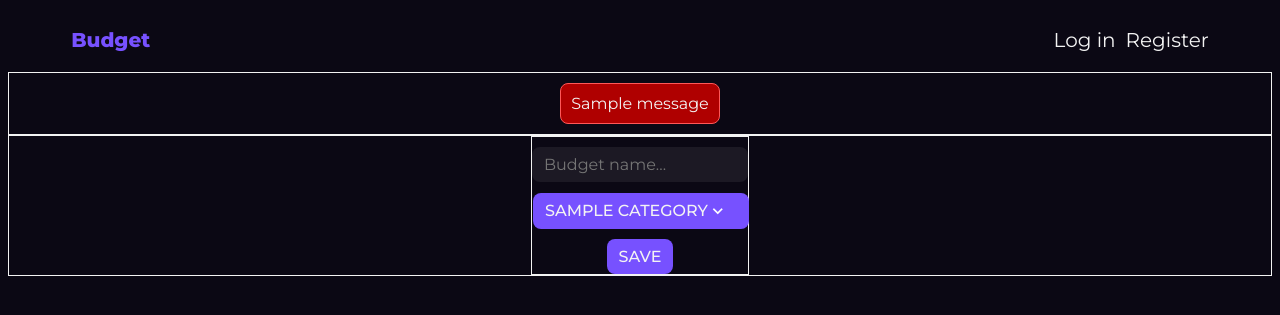
After one commit to j-mattias/budget, a Flask app: template templates/create.html in a window 1280 px wide. The commit adds this page. Shown: the top 315 px of the page. Run offline with Flask 3, Linux system fonts and the light colour scheme; the template is opened without the code that fills it: most values are stand-ins (such as "Sample title", 1, 10 or a date in 2020); one stand-in notice (Sample message) is shown.

Commit message:
Added create form, JS functionality for the form and some minor edits to other files

```diff
--- a/app.py
+++ b/app.py
@@ -1,7 +1,7 @@
 import os
 import re
 
-from flask import Flask, render_template, request, session, redirect, flash, url_for
+from flask import Flask, render_template, request, session, redirect, flash, url_for, jsonify
 from flask_session import Session
 from db_models import *
 from werkzeug.security import check_password_hash, generate_password_hash
@@ -44,9 +44,16 @@
     return render_template("index.html", temp=temp, user=session["user_id"])
 
 
-@app.route("/create")
+@app.route("/create", methods=["GET", "POST"])
 def create():
-    return "Create route"
+
+    if request.method == "POST":
+
+        form = request.json
+        print(f"FORM >>>>>>>>> {form}")
+        return jsonify({"response": "Data submitted"})
+    else:
+        return render_template("create.html", categories=CATEGORIES)
 
 
 @app.route("/account")
@@ -156,3 +163,6 @@
         flash(error)
 
     return render_template("register.html")
+
+if __name__ == "__main__":
+    app.run(debug=True)
--- a/db_models.py
+++ b/db_models.py
@@ -39,8 +39,8 @@
 
     id: Mapped[int] = mapped_column(primary_key=True)
     user_id: Mapped[int] = mapped_column(ForeignKey("users.id"))
-    budget: Mapped[int]
-    result: Mapped[int]
+    budget: Mapped[float]
+    result: Mapped[float]
     name: Mapped[str]
 
     # https://stackoverflow.com/questions/76942961/specify-timestamp-column-type-hint-in-the-creation-of-a-table-using-sqlalchemy-a
@@ -69,7 +69,7 @@
     # A list in app.py will define valid categories for more flexibility
     category: Mapped[str]
     note: Mapped[Optional[str]] = mapped_column(default="expense")
-    amount: Mapped[int]
+    amount: Mapped[float]
 
     budget: Mapped["Budget"] = relationship(back_populates="expenses")
 
--- a/static/script.js
+++ b/static/script.js
@@ -0,0 +1,134 @@
+document.addEventListener("DOMContentLoaded", function () {
+
+    /* Accordion */
+    // https://www.w3schools.com/howto/howto_js_accordion.asp
+    const accordions = document.querySelectorAll(".accordion");
+
+    for (let accordion of accordions) {
+        accordion.addEventListener("click", function() {
+
+            // Toggle the active class on/off
+            this.classList.toggle("active");
+
+            // Select the item class, the sibling of accordion
+            let item = this.nextElementSibling;
+            let icon = this.querySelector(".material-icons");
+
+            // If category is open, close it
+            if (item.style.display == "block") {
+                item.style.display = "none";
+                icon.textContent = "expand_more";
+            // Else open it
+            } else {
+                item.style.display = "block";
+                icon.textContent = "expand_less";
+            }
+        });
+    }
+
+    /* Add and remove input fields for categories */
+    const addButtons = document.querySelectorAll(".add");
+    let i = 0;
+    for (let addButton of addButtons) {
+        addButton.addEventListener("click", function() {
+
+            // Create inputs and set some attribute values
+            let inputExpense = document.createElement("input");
+            let inputCost = document.createElement("input");
+
+            inputExpense.type = "text";
+            inputExpense.name = "expense";
+            inputExpense.placeholder = "Expense";
+
+            inputCost.type = "number";
+            inputCost.name = "cost";
+            inputCost.placeholder = "Cost";
+            inputCost.step = "0.01";
+            inputCost.min = "0.01";
+            inputCost.setAttribute("required", "true");
+
+            // Create div and append inputs
+            let div = document.createElement("div");
+            div.dataset.category = addButton.id;
+            div.id = i;
+            div.classList.add("created");
+
+            div.appendChild(inputExpense);
+            div.appendChild(inputCost);
+
+            // Add a button to remove inputs
+            let removeButton = document.createElement("button");
+            removeButton.type = "button";
+            removeButton.textContent = "-";
+            removeButton.classList.add("delete");
+            removeButton.setAttribute("onclick", `removeInput(${div.id})`);
+            div.appendChild(removeButton);
+
+            // Add inputs to correct category
+            let item = document.querySelector(`#${addButton.id}`);
+            item.appendChild(div);
+
+            // Increment i to associate an id value for each input row with the correct delete button
+            i++;
+        });
+    }
+
+    /* Form data collection and formatting */
+    // https://www.youtube.com/watch?v=DqyJFV7QJqc
+    // Select the form
+    const form = document.querySelector(".budget-form");
+
+    // Listen for the submit event
+    form.addEventListener("submit", function(event) {
+
+        // Prevent default behavior
+        event.preventDefault();
+
+        // Create initial object to append and nest other inputs in
+        let formData = {
+            budget: document.querySelector("input[name='budget']").value.trim()
+        };
+
+        // Select the input rows that were added by the user
+        let created = document.querySelectorAll(".created");
+
+        // For each row of fields, get the expense and cost, adding them to the object
+        created.forEach((input) => {
+
+            // Get the category name so that specific expenses and costs can be assosciated with it
+            let categoryName = input.dataset.category;
+            let expense = input.querySelector("input[name='expense']").value.trim();
+            let cost = parseFloat(input.querySelector("input[name='cost']").value.trim());
+
+            // Check inputs and whether the category key exists, otherwise create it
+            if (categoryName && expense && !isNaN(cost)) {
+                if (!formData.hasOwnProperty(categoryName)) {
+                    formData[categoryName] = {};
+                }
+
+                // Add users expense and cost as key value pairs to the object
+                formData[categoryName][expense] = cost;
+            } else {
+                console.log("Invalid input");
+            }
+        });
+
+        // Send a POST request to the /create view
+        fetch("/create", {
+            method: "POST",
+            headers: {
+                "Content-Type": "application/json"
+            },
+            body: JSON.stringify(formData)
+        });
+
+        console.log(formData);
+        console.log(JSON.stringify(formData));
+    });
+});
+
+/* Delete inputs */
+function removeInput(id) {
+    let div = document.getElementById(id);
+    div.remove();
+}
--- a/static/styles.css
+++ b/static/styles.css
@@ -1,13 +1,16 @@
 @import url('https://fonts.googleapis.com/css2?family=Montserrat:ital,wght@0,100..900;1,100..900&display=swap');
 
-/* Defaults */
-* {
+:root {
     --main-color: #0b0814;
     --text-color: rgb(243, 243, 243);
     --nav-hover: #7751ff;
     --logo-color: rgba(119, 81, 255, 1);
     --input-color: #7751ff;
+    --button-hover: rgba(119, 81, 255, 0.7);
+}
 
+/* Defaults */
+* {
     background-color: var(--main-color);
     color: var(--text-color);
     font-family: "Montserrat", sans-serif;
@@ -21,6 +24,14 @@
 .container {
     display: flex;
     justify-content: center;
+    flex-wrap: wrap;
+    /* temp for visuals */
+    border-style: solid;
+    border-width: thin;
+}
+
+ul {
+    padding: 0;
 }
 
 /* Navbar */
@@ -28,17 +39,22 @@
     display: flex;
     justify-content: flex-end;
     align-items: center;
-    padding: 30px 10%;
+    padding: 0 5%;
 }
 
 .navbar li {
-    display: inline-block;
-    padding: 0px 10px;
+    padding: 0px 0px 0px 10px;
 }
 
 .navbar li a {
     transition: all 0.1s ease 0s;
     text-decoration: none;
+}
+
+.navbar ul {
+    display: flex;
+    padding: 0;
+    list-style: none;
 }
 
 .navbar li a:hover {
@@ -50,6 +66,39 @@
     text-decoration: none;
     font-weight: 800;
     margin-right: auto;
+}
+
+/* Budget input */
+.accordion {
+    background-color: var(--logo-color);
+    width: 100%;
+    text-align: left;
+    /* text-transform: capitalize; */
+    margin: 1px;
+}
+
+.active {
+    background-color: var(--button-hover);
+}
+
+.item {
+    display: none;
+    overflow: hidden;
+}
+
+.material-icons.md-20 {
+    font-size: 20px;
+}
+
+.material-icons {
+    color:white;
+    background: none;
+    float: right;
+}
+
+.add {
+    float: bottom;
+    width: 100%;
 }
 
 /* Inputs */
@@ -80,7 +129,7 @@
 }
 
 button:hover {
-    background-color: rgba(119, 81, 255, 0.7);
+    background-color: var(--button-hover);
 }
 
 form > button {
--- /dev/null
+++ b/templates/create.html
@@ -0,0 +1,18 @@
+{% extends "layout.html" %}
+
+{% block title %}Create{% endblock %}
+
+{% block body %}
+    <div class="container">
+        <form class="budget-form">
+            <input autocomplete="off" name="budget" placeholder="Budget name..." type="text">
+            {% for category in categories %}
+                <button class="accordion" type="button">{{ category }}<i class="material-icons md-20">expand_more</i></button>
+                <div class="item" id="{{ category }}">
+                    <button type="button" class="add" id="{{ category }}">Add Expense</button>
+                </div>
+            {% endfor %}
+            <button type="submit">Save</button>
+        </form>
+    </div>
+{% endblock %}
--- a/templates/layout.html
+++ b/templates/layout.html
@@ -5,6 +5,7 @@
         <meta charset="UTF-8">
         <meta name="viewport" content="width=device-width, initial-scale=1.0">
         <link href="/static/styles.css" rel="stylesheet">
+        <link rel="stylesheet" href="https://fonts.googleapis.com/icon?family=Material+Icons">
         <script src="/static/script.js"></script>
 
         <title>Budget - {% block title %}{% endblock %}</title>
```
